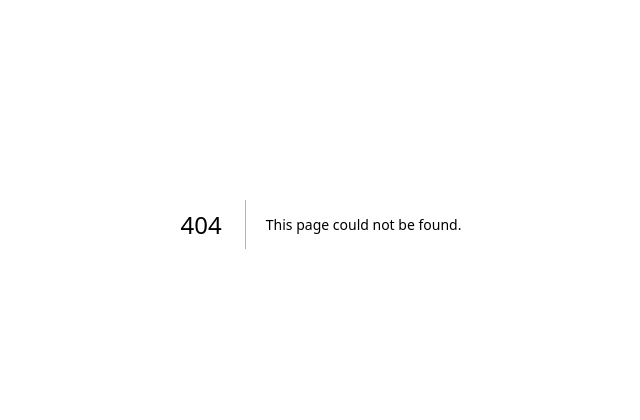
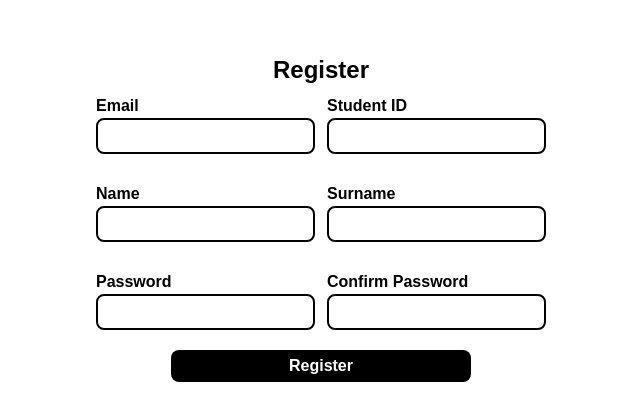
Before and after one commit to ChawinNg/soft-arch-frontend, a Next.js app: page /register in a window 1280 px wide. Before the commit this address had no page. Shown: the part 176-596 px from the top of the page, without its empty margins (319-959 px from the left). Built offline with nearby package versions, Linux system fonts and the light colour scheme.

Commit message:
feat: add init register page

```diff
--- /dev/null
+++ b/src/app/(auth)/layout.tsx
@@ -0,0 +1,11 @@
+export default function AuthLayout({
+    children,
+  }: {
+    children: React.ReactNode;
+  }) {
+    return (
+      <div className="flex justify-center items-center w-screen h-screen">
+        {children}
+      </div>
+    );
+  }
--- /dev/null
+++ b/src/app/(auth)/login/page.tsx
@@ -0,0 +1,5 @@
+const LoginPage = () => {
+  return <div></div>;
+};
+
+export default LoginPage;
--- /dev/null
+++ b/src/app/(auth)/register/page.tsx
@@ -0,0 +1,123 @@
+"use client";
+import { useEffect, useState } from "react";
+import { useRouter } from "next/navigation";
+import { UserRegister } from "@/models/User";
+
+const RegisterPage = () => {
+  const [tmpUser, setTmpUser] = useState<UserRegister>({} as UserRegister);
+  const router = useRouter();
+  const handleFormChange = (e: React.ChangeEvent<HTMLInputElement>) => {
+    setTmpUser({
+      ...tmpUser,
+      [e.target.name]: e.target.value,
+    });
+  };
+
+  const handleSubmit = async (e: any) => {
+    e.preventDefault();
+    router.push("/login");
+  };
+  return (
+    <div className="bg-white w-1/2 h-2/3 flex flex-col rounded-2xl items-center justify-center">
+      <div className="text-center header-text text-black ">Register</div>
+      <form onSubmit={handleSubmit}>
+        <div className="grid grid-cols-2 gap-3">
+          <div className="my-2 flex flex-col">
+            <label htmlFor="Email" className="normal-text text-black">
+              Email
+            </label>
+            <input
+              id="Email"
+              type="text"
+              name="Email"
+              required
+              className="text-input"
+              onChange={handleFormChange}
+            ></input>
+          </div>
+          <div className="my-2 flex flex-col">
+            <label htmlFor="Student ID" className="normal-text text-black">
+              Student ID
+            </label>
+            <input
+              id="Student ID"
+              type="text"
+              name="Student ID"
+              required
+              className="text-input"
+              onChange={handleFormChange}
+            ></input>
+          </div>
+
+          <div className="my-2 flex flex-col">
+            <label htmlFor="display_name" className="normal-text text-black">
+              Name
+            </label>
+            <input
+              id="display_name"
+              type="text"
+              name="display_name"
+              required
+              className="text-input"
+              onChange={handleFormChange}
+            ></input>
+          </div>
+
+          <div className="my-2 flex flex-col">
+            <label htmlFor="Surname" className="normal-text text-black">
+              Surname
+            </label>
+            <input
+              id="Surname"
+              type="text"
+              name="Surname"
+              className="text-input"
+              onChange={handleFormChange}
+            ></input>
+          </div>
+
+          <div className="my-2 flex flex-col">
+            <label htmlFor="password" className="normal-text text-black">
+              Password
+            </label>
+            <input
+              id="password"
+              type="text"
+              name="password"
+              required
+              className="text-input"
+              onChange={handleFormChange}
+            ></input>
+          </div>
+
+          <div className="my-2 flex flex-col">
+            <label
+              htmlFor="Confirm password"
+              className="normal-text text-black"
+            >
+              Confirm Password
+            </label>
+            <input
+              id="Confirm password"
+              type="text"
+              name="Confirm password"
+              required
+              className="text-input"
+              onChange={handleFormChange}
+            ></input>
+          </div>
+        </div>
+        <div className="flex justify-center">
+          <button
+            type="submit"
+            className="bg-black text-white normal-text py-1 px-2 my-3 mx-auto rounded-lg w-2/3 h-2/3"
+          >
+            Register
+          </button>
+        </div>
+      </form>
+    </div>
+  );
+};
+
+export default RegisterPage;
--- a/src/app/globals.css
+++ b/src/app/globals.css
@@ -9,7 +9,7 @@
 
 @media (prefers-color-scheme: dark) {
   :root {
-    --background: #0a0a0a;
+    --background: #D9D9D9;
     --foreground: #ededed;
   }
 }
@@ -25,3 +25,15 @@ body {
     text-wrap: balance;
   }
 }
+
+.normal-text {
+  @apply font-bold text-xs md:text-sm lg:text-base ;
+}
+
+.header-text {
+  @apply font-bold text-lg md:text-xl lg:text-2xl ;
+}
+
+.text-input{
+  @apply flex rounded-lg p-1 border-2 border-black;
+}
--- /dev/null
+++ b/src/models/User.ts
@@ -0,0 +1,7 @@
+export interface UserRegister {
+    username: string;
+    display_name: string;
+    password: string;
+    // profileImg?: string;
+    description: string;
+}
```
